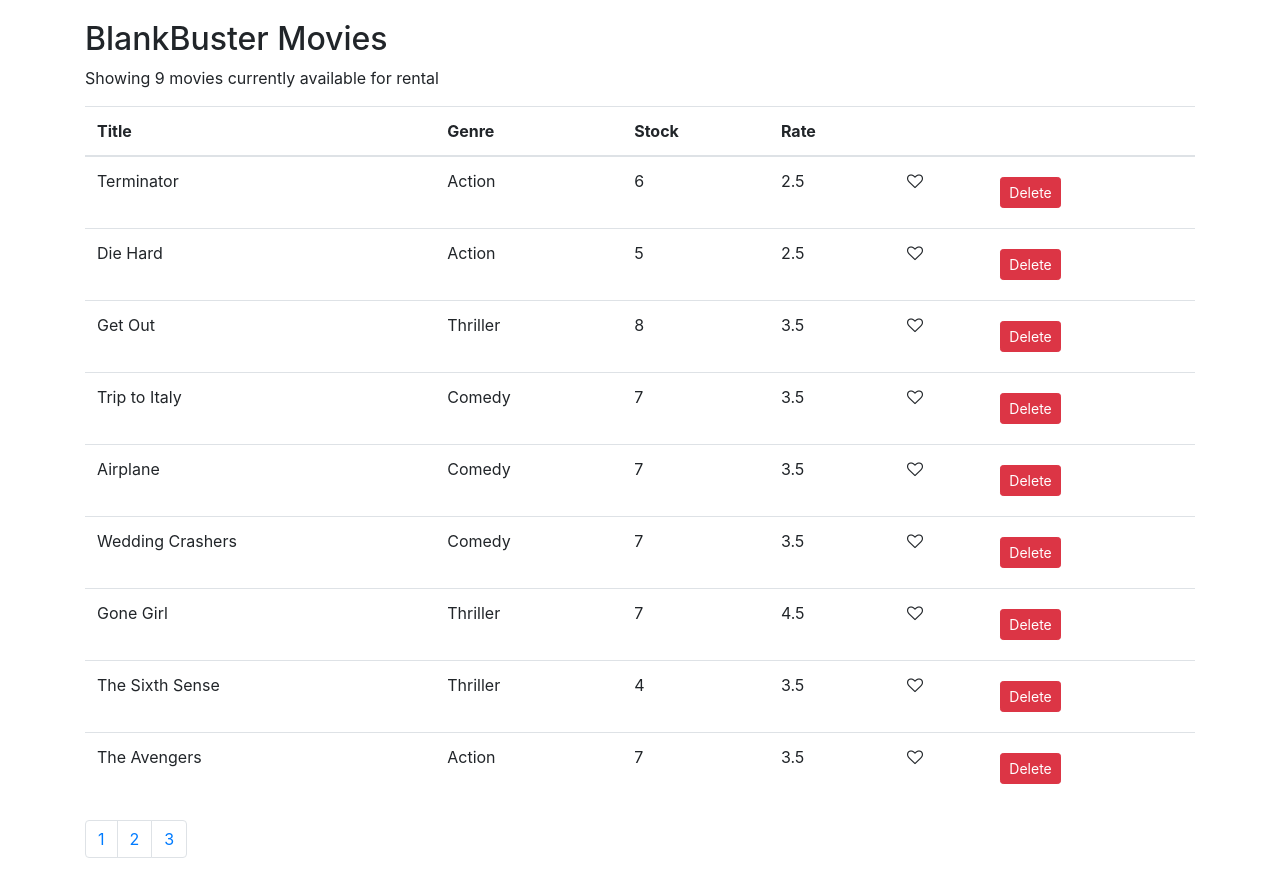
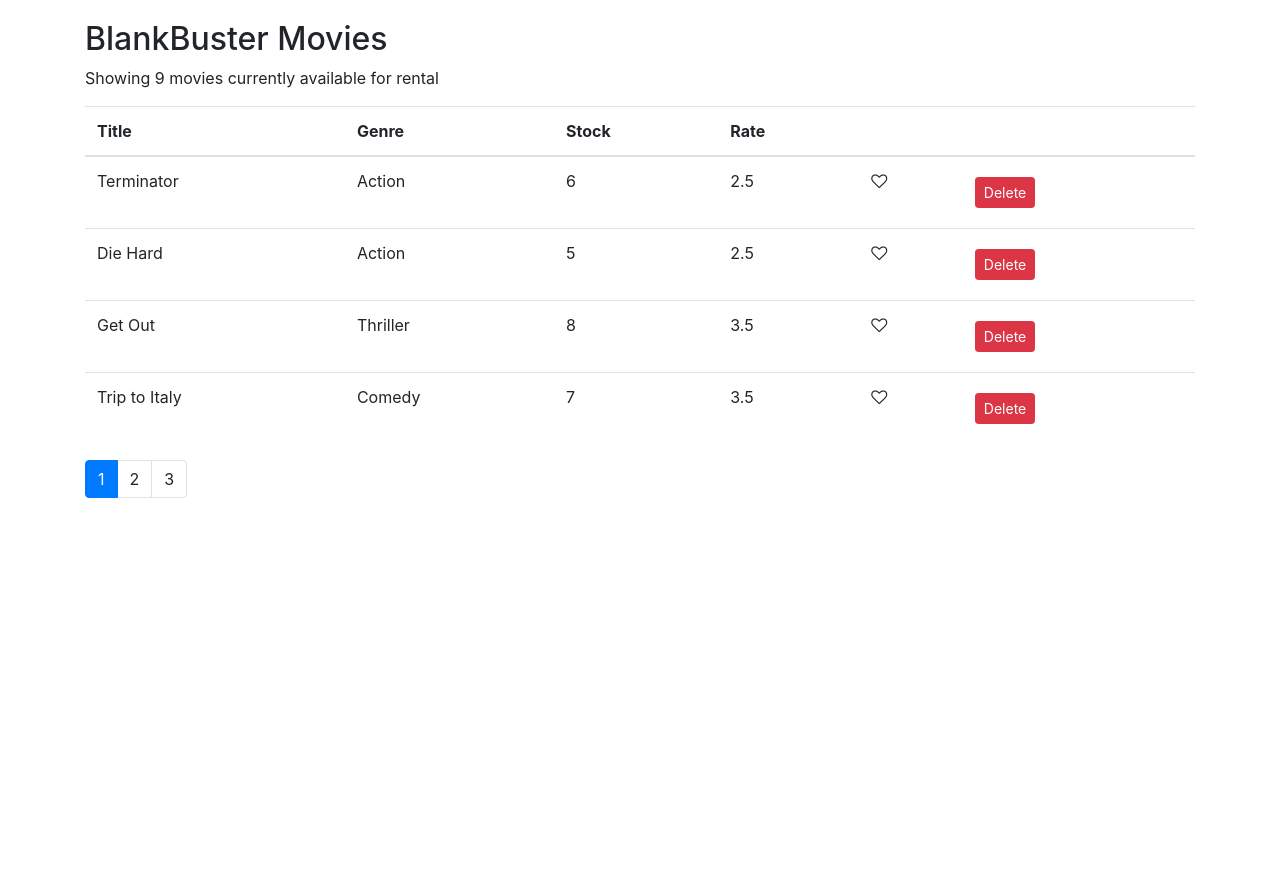
Before and after one commit to ezilybored/react_learn, a React (Create React App) app in the folder vidly/: page / in a window 1280 px wide. After the commit the page ends 800 px from the top, so only its background shows below. Built offline with nearby package versions, Linux system fonts and the light colour scheme.

Commit message:
added a reuseable pagination component

```diff
--- a/vidly/package.json
+++ b/vidly/package.json
@@ -6,6 +6,8 @@
     "bootstrap": "^4.1.1",
     "font-awesome": "^4.7.0",
     "fontawesome": "^4.7.0",
+    "lodash": "^4.17.10",
+    "prop-types": "^15.6.2",
     "react": "^16.8.4",
     "react-dom": "^16.8.4",
     "react-scripts": "2.1.8"
--- a/vidly/src/components/common/pagination.jsx
+++ b/vidly/src/components/common/pagination.jsx
@@ -1,32 +1,45 @@
-import React, { Component } from "react";
+import React from "react";
+import _ from "lodash";
+import PropTypes from "prop-types";
 
-class Pagination extends Component {
-  state = {};
-  render() {
+const Pagination = props => {
+  // Destructures variables from props
+  const { itemsCount, pageSize, currentPage, onPageChange } = props;
+
+  // Calculates how many pages there should be
+  const pagesCount = Math.ceil(itemsCount / pageSize);
+  if (pagesCount === 1) return null;
+  const pages = _.range(1, pagesCount + 1);
+
   return (
     <React.Fragment>
-        <nav aria-label="Page navigation example">
+      <nav>
         <ul className="pagination">
-            <li className="page-item">
-              <a className="page-link" href="#">
-                1
+          {/* The pages are mapped to list elements. one for every {pageSize} number of pages */}
+          {pages.map(page => (
+            <li
+              key={page}
+              className={
+                page === currentPage ? "page-item active" : "page-item"
+              }
+            >
+              <a className="page-link" onClick={() => onPageChange(page)}>
+                {page}
               </a>
             </li>
-            <li className="page-item">
-              <a className="page-link" href="#">
-                2
-              </a>
-            </li>
-            <li className="page-item">
-              <a className="page-link" href="#">
-                3
-              </a>
-            </li>
+          ))}
         </ul>
       </nav>
     </React.Fragment>
   );
-  }
-}
+};
+
+// Uses a separate package to set the type of each of the props. This allows easy catching of type errors
+Pagination.PropTypes = {
+  itemsCount: PropTypes.number.isRequired,
+  pageSize: PropTypes.number.isRequired,
+  currentPage: PropTypes.number.isRequired,
+  onPageChange: PropTypes.func.isRequired
+};
 
 export default Pagination;
--- a/vidly/src/components/movies.jsx
+++ b/vidly/src/components/movies.jsx
@@ -2,15 +2,18 @@
 import { getMovies } from "../services/fakeMovieService";
 import Like from "./common/like";
 import Pagination from "./common/pagination";
+import { paginate } from "../utils/paginate";
 
 class Movies extends Component {
   state = {
     // Gets the movie list from fakeMovieServices
-    movies: getMovies()
+    movies: getMovies(),
+    pageSize: 4,
+    currentPage: 1
   };
 
   handleDelete = movie => {
-    const movies = movies.filter(c => c._id !== movie._id);
+    const movies = this.state.movies.filter(c => c._id !== movie._id);
     this.setState({ movies: movies });
   };
 
@@ -24,9 +27,15 @@
     // Also need to set the values in the server. This does not so far
   };
 
+  handlePageChange = page => {
+    this.setState({ currentPage: page });
+  };
+
   render() {
     // Sets the length value from this.state.movies as the variable availableMovies
     const { length: availableMovies } = this.state.movies;
+    // Extracts these values from the state using destructuring
+    const { pageSize, currentPage, movies: allMovies } = this.state;
     if (availableMovies === 0)
       return (
         <React.Fragment>
@@ -34,6 +43,9 @@
           <p>There are no movies currently in the database</p>
         </React.Fragment>
       );
+
+    // Calls the paginate function from the utils folder paginate.js
+    const movies = paginate(allMovies, currentPage, pageSize);
 
     return (
       <React.Fragment>
@@ -51,7 +63,8 @@
             </tr>
           </thead>
           <tbody>
-            {this.state.movies.map(movie => (
+            {/* Applies the map method to the movies array returned from the paginate function */}
+            {movies.map(movie => (
               <tr key={movie._id}>
                 <td>{movie.title}</td>
                 <td>{movie.genre.name}</td>
@@ -76,7 +89,12 @@
             ))}
           </tbody>
         </table>
-        <Pagination />
+        <Pagination
+          itemsCount={availableMovies}
+          pageSize={pageSize}
+          onPageChange={this.handlePageChange}
+          currentPage={currentPage}
+        />
       </React.Fragment>
     );
   }
--- /dev/null
+++ b/vidly/src/utils/paginate.js
@@ -0,0 +1,13 @@
+import _ from "lodash";
+
+export function paginate(items, pageNumber, pageSize) {
+  // Calculate the starting index of the page
+  const startIndex = (pageNumber - 1) * pageSize;
+  // Creates a new array of items using slice to cut from the startIndex to the pageSize and return and array
+  return _(items)
+    .slice(startIndex)
+    .take(pageSize)
+    .value();
+
+  // Worth noting that this only works with static local data and will not work with data from a server
+}
```
Also changed, not shown: 1 other file (tests, documents, lock files or other folders). Lines whose indentation alone changed are shown as unchanged.
